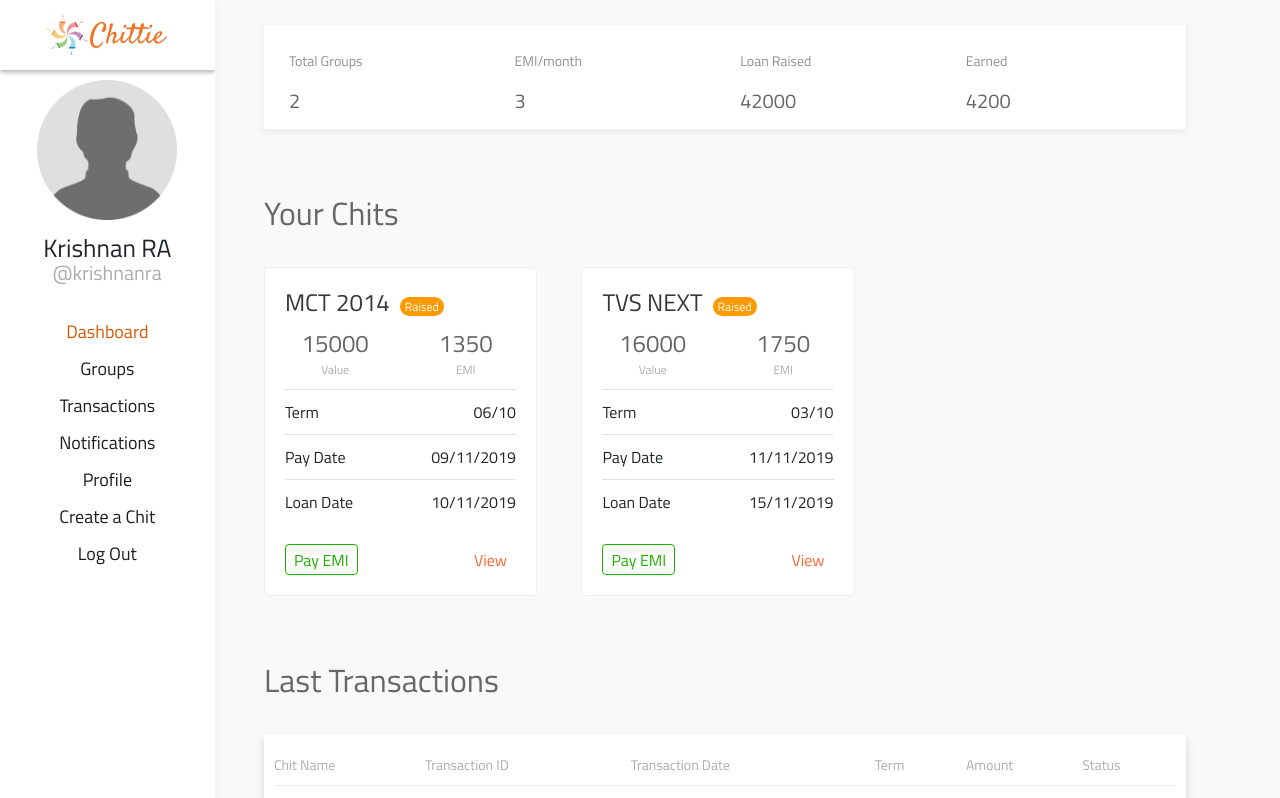
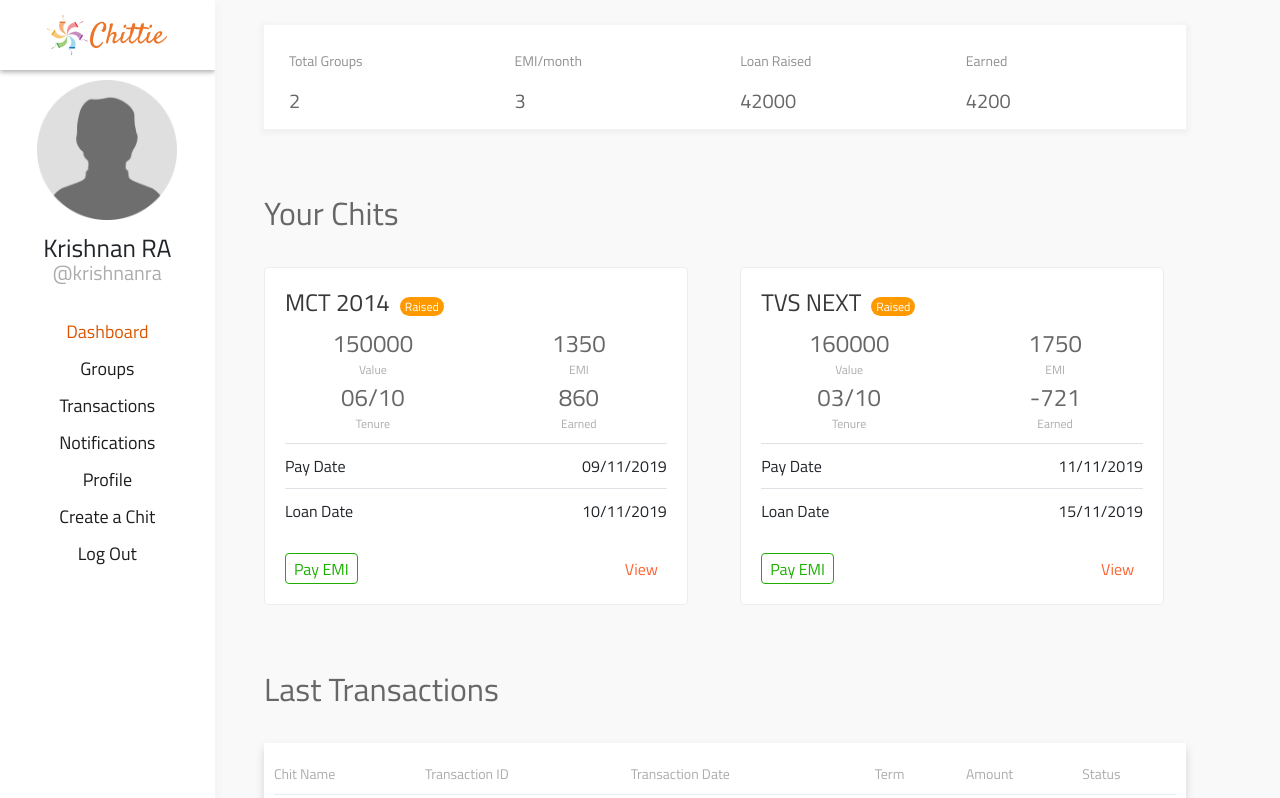
Before and after one commit to krishnanprasad/ChittieWeb, a React (Create React App) app: page /Home/Dashboard in a window 1280 px wide. Shown: the top 798 px of the page. Built offline with nearby package versions, Linux system fonts and the light colour scheme.

Commit message:
dash change 2

```diff
--- a/src/Screens/Dashboard/ChitList/DashChitList.js
+++ b/src/Screens/Dashboard/ChitList/DashChitList.js
@@ -12,7 +12,7 @@ class DashChitList extends Component {
                     {
                         this.props.ChitList.map((chitlist, index) => {
                             return (
-                                <div className="col-md-4 col-sm-12" >
+                                <div className="col-md-6 col-sm-12" >
                                     <Link to="/Home/Group/ChitDescription/MCT2014" style={{ textDecoration: 'none', color: 'black' }}>
                                         <div className="card" style={{ width: '95%', fontSize: '16px' }}>
                                             <div className="card-body">
@@ -34,13 +34,26 @@ class DashChitList extends Component {
                                                             <span>EMI</span>
                                                         </div>
                                                     </div>
+                                                    <div className="row">
+                                                        <div className="col-md-6" style={{ textAlign: 'center' }}>
+                                                            <span style={{ fontSize: '24px', color: '#676767' }}>{chitlist.term}</span>
+                                                        </div>
+                                                        <div className="col-md-6" style={{ textAlign: 'center' }}>
+                                                            <span style={{ fontSize: '24px', color: '#676767' }}>{chitlist.earned}</span>
+                                                        </div>
+                                                    </div>
+                                                    <div className="row">
+                                                        <div className="col-md-6" style={{ textAlign: 'center', fontSize: '12px', color: '#acacac' }}>
+                                                            <span>Tenure</span>
+                                                        </div>
+                                                        <div className="col-md-6" style={{ textAlign: 'center', fontSize: '12px', color: '#acacac' }}>
+                                                            <span>Earned</span>
+                                                        </div>
+                                                    </div>
                                                 </div>
 
                                                 <table className="table" style={{ width: '100%' }}>
-                                                    <tr>
-                                                        <td style={{ textAlign: 'left', padding: '10px 0px' }}>Term</td>
-                                                        <td style={{ textAlign: 'right', padding: '10px 0px' }}>{chitlist.term}</td>
-                                                    </tr>
+
                                                     <tr>
                                                         <td style={{ textAlign: 'left', padding: '10px 0px' }}>Pay Date</td>
                                                         <td style={{ textAlign: 'right', padding: '10px 0px' }}>{chitlist.paydate}</td>
--- a/src/Services/Dashboard.json
+++ b/src/Services/Dashboard.json
@@ -1,27 +1,29 @@
 {
-    "Details":{
-        "totalchits":2,
-        "totalemi":3,
-        "loanraised":42000,
-        "earned":4200
+    "Details": {
+        "totalchits": 2,
+        "totalemi": 3,
+        "loanraised": 42000,
+        "earned": 4200
     },
     "ChitList": [
         {
             "chitid": "001",
             "chitname": "MCT 2014",
-            "value": 15000,
+            "value": 150000,
             "emi": 1350,
             "term": "06/10",
             "paydate": "09/11/2019",
+            "earned": "860",
             "loandate": "10/11/2019"
         },
         {
             "chitid": "002",
             "chitname": "TVS NEXT",
-            "value": 16000,
+            "value": 160000,
             "emi": 1750,
             "term": "03/10",
             "paydate": "11/11/2019",
+            "earned": "-721",
             "loandate": "15/11/2019"
         }
     ],
```
